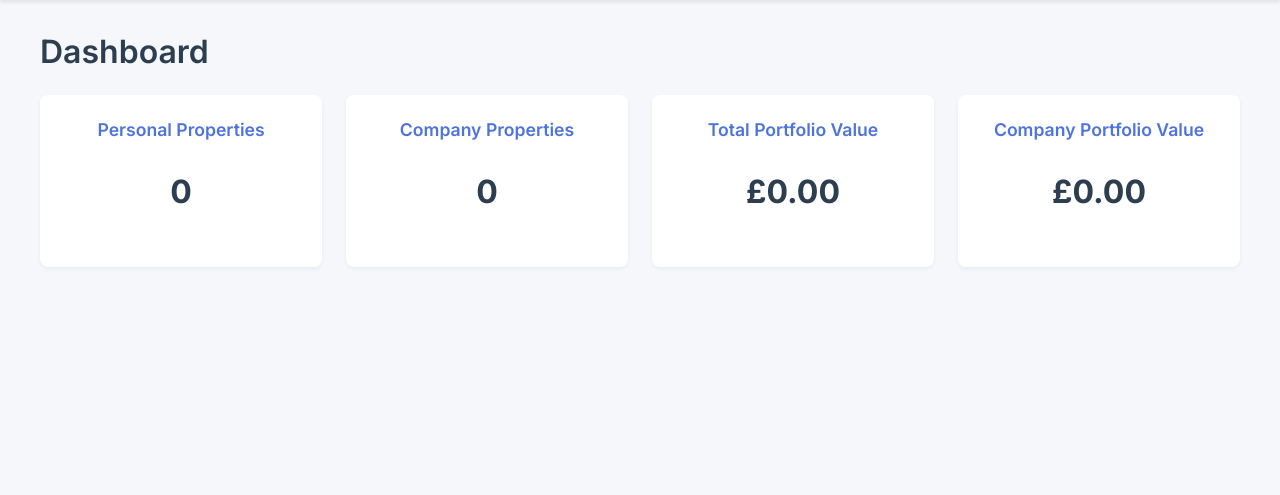
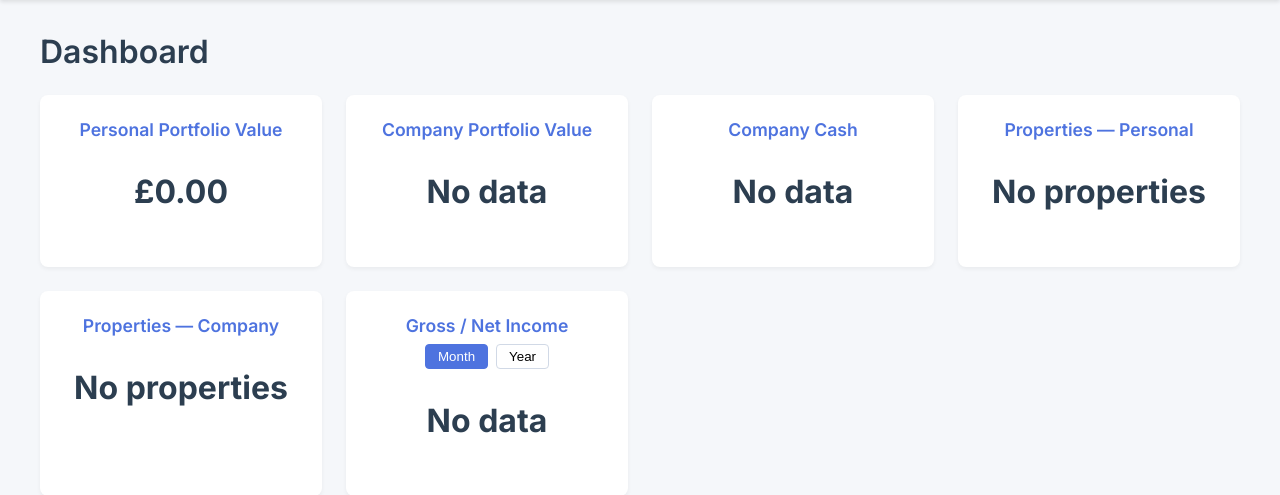
Before and after one commit to will14412/EMPIRE-APP, a FastAPI app: page / in a window 1280 px wide. Shown: the part 56-551 px from the top of the page. Run offline with FastAPI, Linux system fonts and the light colour scheme.

Commit message:
Add dashboard KPI strip

```diff
--- a/app/main.py
+++ b/app/main.py
@@ -31,19 +31,12 @@ def get_db():
 
 
 @app.get("/", response_class=HTMLResponse)
-def read_dashboard(request: Request, db: Session = Depends(get_db)):
+def read_dashboard(
+    request: Request, period: str = "month", db: Session = Depends(get_db)
+):
     """Render the dashboard with portfolio summary statistics."""
-    summary = crud.portfolio_summary(db)
-    return templates.TemplateResponse(
-        "dashboard.html",
-        {
-            "request": request,
-            "personal_count": summary["personal_count"],
-            "company_count": summary["company_count"],
-            "total_value": summary["total_value"],
-            "company_value": summary["company_value"],
-        },
-    )
+    summary = crud.portfolio_summary(db, period=period)
+    return templates.TemplateResponse("dashboard.html", {"request": request, **summary})
 
 
 @app.get("/properties", response_class=HTMLResponse)
--- a/static/css/styles.css
+++ b/static/css/styles.css
@@ -228,3 +228,49 @@ body {
 .btn:hover {
   background-color: #3c5ecb;
 }
+
+/* Empty state text used within cards */
+.empty-state {
+  color: #7f8c8d;
+  font-size: 1rem;
+}
+
+/* Simple loading skeleton for KPI cards */
+.skeleton {
+  background: linear-gradient(90deg, #eee, #ddd, #eee);
+  background-size: 200% 100%;
+  animation: skeleton-loading 1.5s infinite;
+  color: transparent;
+  border-radius: 4px;
+}
+
+@keyframes skeleton-loading {
+  0% {
+    background-position: 200% 0;
+  }
+  100% {
+    background-position: -200% 0;
+  }
+}
+
+/* Toggle buttons for monthly/yearly income */
+.toggle {
+  display: flex;
+  justify-content: center;
+  gap: 0.5rem;
+  margin-bottom: 0.5rem;
+}
+
+.toggle button {
+  padding: 0.25rem 0.75rem;
+  border: 1px solid #d1d9e6;
+  background-color: #ffffff;
+  cursor: pointer;
+  border-radius: 4px;
+}
+
+.toggle button.active {
+  background-color: #4e73df;
+  color: #ffffff;
+  border-color: #4e73df;
+}
--- a/templates/dashboard.html
+++ b/templates/dashboard.html
@@ -4,20 +4,60 @@
   <h1 class="page-title">Dashboard</h1>
   <div class="dashboard-cards">
     <div class="card">
-      <h2>Personal Properties</h2>
-      <p class="value">{{ personal_count }}</p>
-    </div>
-    <div class="card">
-      <h2>Company Properties</h2>
-      <p class="value">{{ company_count }}</p>
-    </div>
-    <div class="card">
-      <h2>Total Portfolio Value</h2>
-      <p class="value">£{{ '{:,.2f}'.format(total_value) }}</p>
+      <h2>Personal Portfolio Value</h2>
+      <p class="value skeleton" data-value="£0.00"></p>
     </div>
     <div class="card">
       <h2>Company Portfolio Value</h2>
-      <p class="value">£{{ '{:,.2f}'.format(company_value) }}</p>
+      {% if company_value %}
+        <p class="value skeleton" data-value="£{{ '{:,.2f}'.format(company_value) }}"></p>
+      {% else %}
+        <p class="value empty-state">No data</p>
+      {% endif %}
+    </div>
+    <div class="card">
+      <h2>Company Cash</h2>
+      {% if company_cash %}
+        <p class="value skeleton" data-value="£{{ '{:,.2f}'.format(company_cash) }}"></p>
+      {% else %}
+        <p class="value empty-state">No data</p>
+      {% endif %}
+    </div>
+    <div class="card">
+      <h2>Properties — Personal</h2>
+      {% if personal_count %}
+        <p class="value skeleton" data-value="{{ personal_count }}"></p>
+      {% else %}
+        <p class="value empty-state">No properties</p>
+      {% endif %}
+    </div>
+    <div class="card">
+      <h2>Properties — Company</h2>
+      {% if company_count %}
+        <p class="value skeleton" data-value="{{ company_count }}"></p>
+      {% else %}
+        <p class="value empty-state">No properties</p>
+      {% endif %}
+    </div>
+    <div class="card">
+      <h2>Gross / Net Income</h2>
+      <div class="toggle">
+        <button class="{% if period == 'month' %}active{% endif %}" onclick="location.href='/?period=month'">Month</button>
+        <button class="{% if period == 'year' %}active{% endif %}" onclick="location.href='/?period=year'">Year</button>
+      </div>
+      {% if gross_income or net_income %}
+        <p class="value skeleton" data-value="£{{ '{:,.2f}'.format(gross_income) }} / £{{ '{:,.2f}'.format(net_income) }}"></p>
+      {% else %}
+        <p class="value empty-state">No data</p>
+      {% endif %}
     </div>
   </div>
+  <script>
+    document.addEventListener('DOMContentLoaded', () => {
+      document.querySelectorAll('.value.skeleton').forEach(el => {
+        el.textContent = el.dataset.value;
+        el.classList.remove('skeleton');
+      });
+    });
+  </script>
 {% endblock %}
```
Also changed, not shown: app/crud.py (+15 -5 lines).
